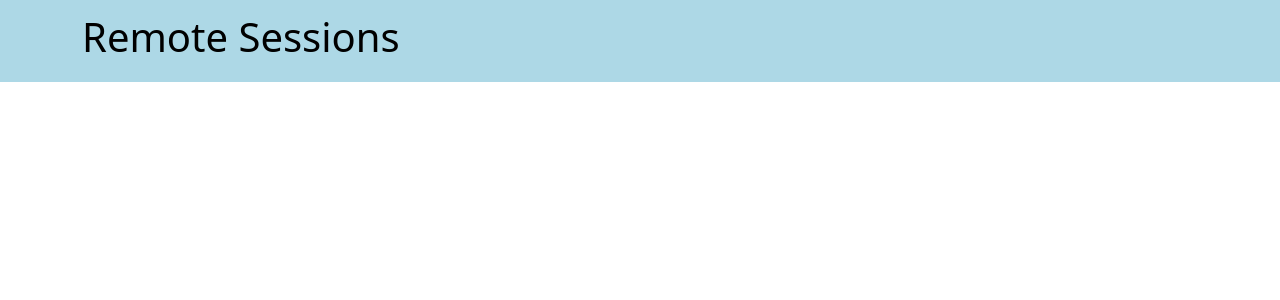
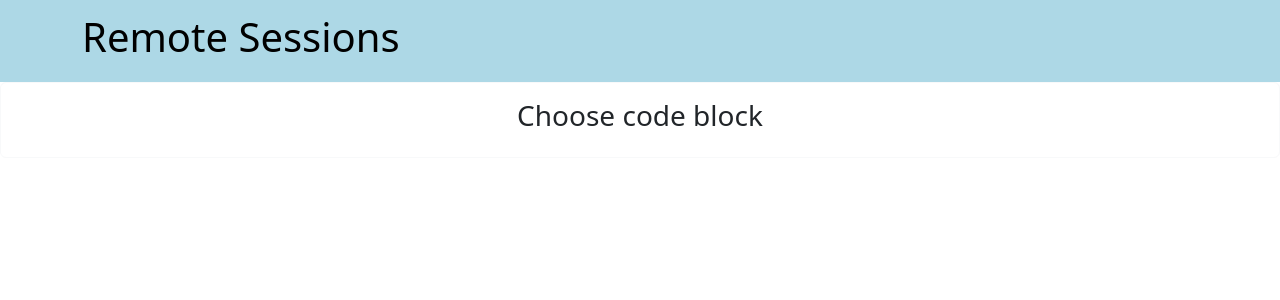
Before and after one commit to StavTasa/online-coding-web-application, a React (Create React App) app in the folder frontend/: page / in a window 1280 px wide. Shown: the top 300 px of the page. Built offline with nearby package versions, Linux system fonts and the light colour scheme.

Commit message:
add main title

```diff
--- a/frontend/src/App.js
+++ b/frontend/src/App.js
@@ -1,10 +1,12 @@
 import 'bootstrap/dist/css/bootstrap.min.css';
 import Header from "./components/Header";
+import Title from './components/Title';
 
 const App = () => {
   return (
     <div>
        <Header title="Remote Sessions"/>
+       <Title></Title>
     </div>
   );
 }
--- /dev/null
+++ b/frontend/src/components/Title.js
@@ -0,0 +1,18 @@
+import React from 'react';
+import Button from 'react-bootstrap/Button';
+import Card from 'react-bootstrap/Card';
+
+const Title = () => {
+  return (
+    <Card className="text-center" border="light">
+      <Card.Body>
+        <Card.Title as="h3">Choose code block</Card.Title>
+        <Card.Text>
+
+        </Card.Text>
+      </Card.Body>
+    </Card>
+  );
+}
+
+export default Title;
```
